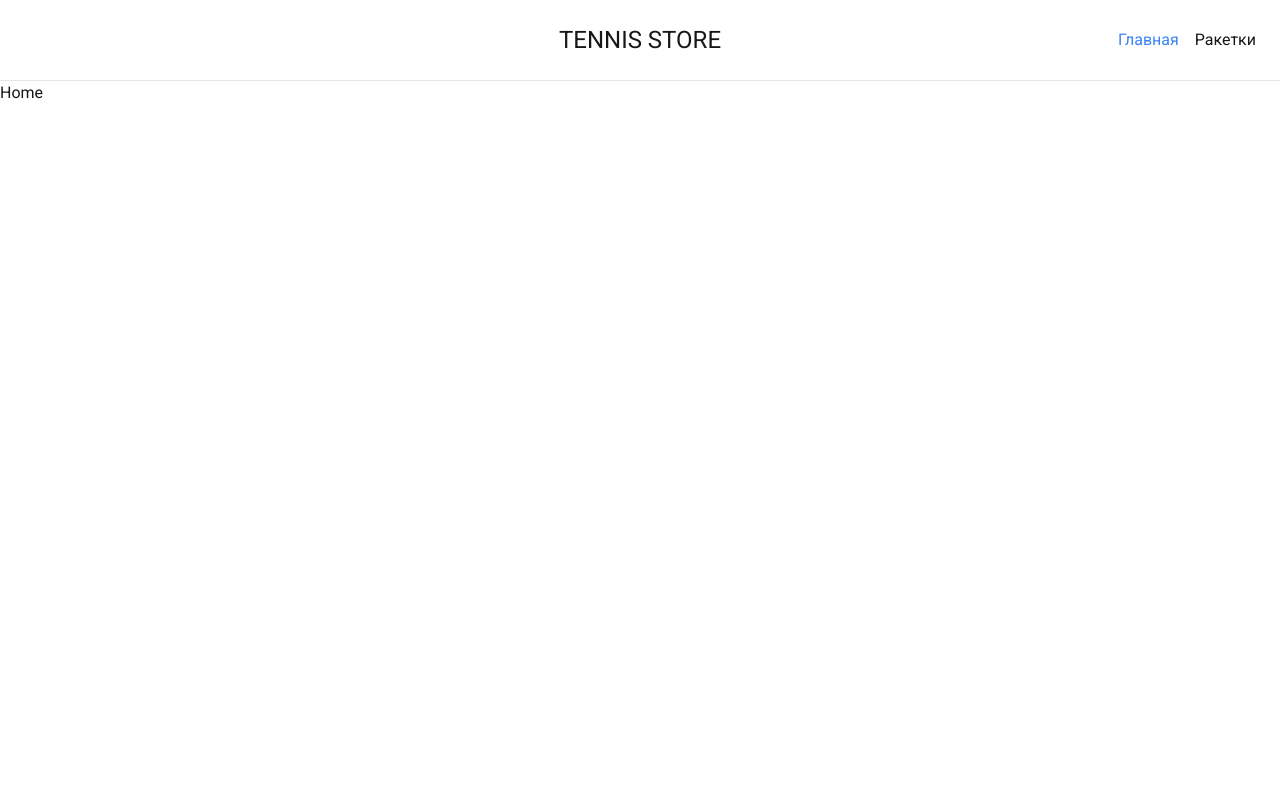
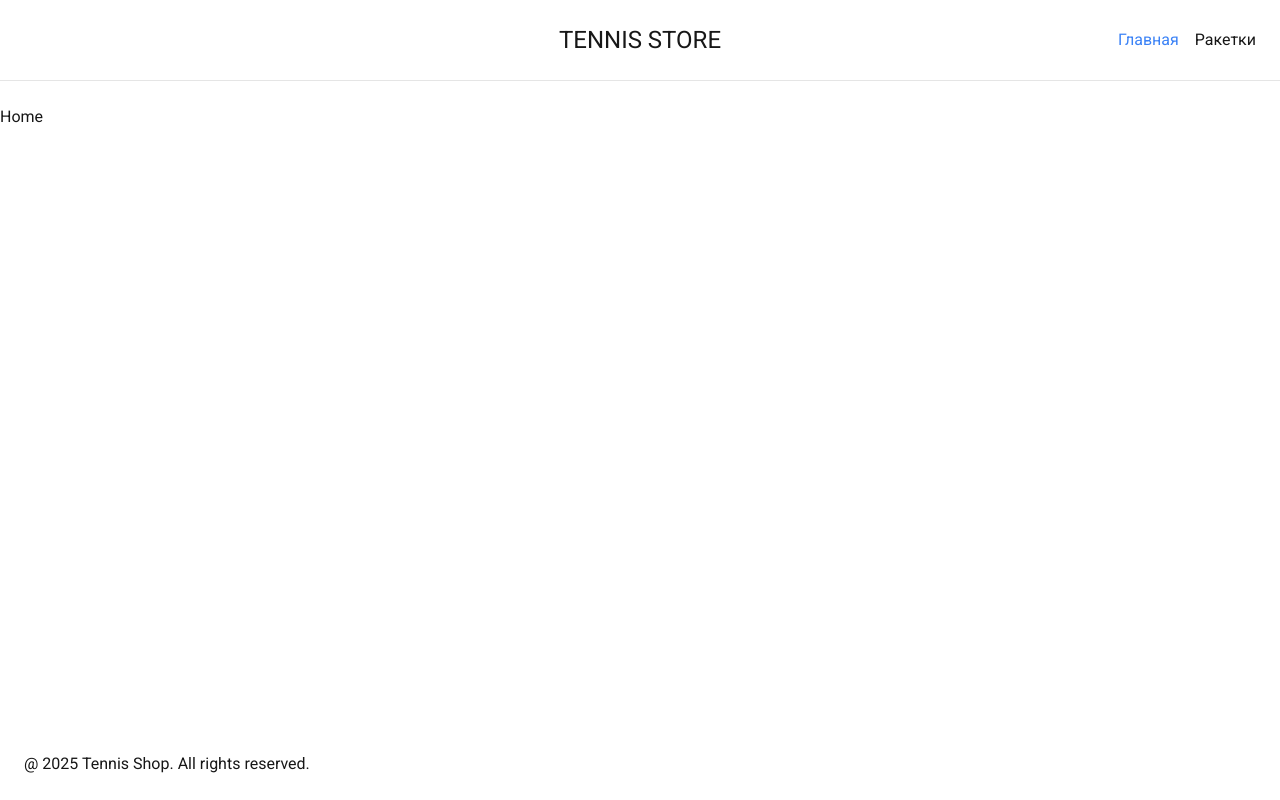
Before and after one commit to DimaChekashov/tennis-shop, a Next.js app: page / in a window 1280 px wide. Built offline with nearby package versions, Linux system fonts and the light colour scheme.

Commit message:
Add Footer

```diff
--- a/src/app/layout.tsx
+++ b/src/app/layout.tsx
@@ -1,8 +1,8 @@
 import { Roboto } from "next/font/google";
 import type { Metadata } from "next";
+import Header from "@/widgets/header";
+import Footer from "@/widgets/footer";
 import "./styles/globals.css";
-import Header from "@/widgets/header";
-import Footer from "@/widgets/footer/Footer";
 
 const roboto = Roboto({ subsets: ["latin"], variable: "--font-roboto" });
 
@@ -18,9 +18,11 @@ export default function RootLayout({
 }>) {
   return (
     <html lang="en">
-      <body className={`${roboto.variable}`}>
+      <body
+        className={`${roboto.variable} grid grid-rows-[auto_1fr_auto] min-h-screen`}
+      >
         <Header />
-        {children}
+        <main>{children}</main>
         <Footer />
       </body>
     </html>
--- /dev/null
+++ b/src/shared/lib/consts.ts
@@ -0,0 +1 @@
+export const CURRENT_YEAR = new Date().getFullYear();
--- a/src/widgets/footer/Footer.tsx
+++ /dev/null
@@ -1,3 +0,0 @@
-export default function Footer() {
-  return <footer></footer>;
-}
--- /dev/null
+++ b/src/widgets/footer/index.ts
@@ -0,0 +1 @@
+export { Footer as default } from "./ui/Footer";
--- /dev/null
+++ b/src/widgets/footer/ui/Footer.tsx
@@ -0,0 +1,9 @@
+import { CURRENT_YEAR } from "@/shared/lib/consts";
+
+export const Footer = () => {
+  return (
+    <footer className="p-6">
+      <p>@ {CURRENT_YEAR} Tennis Shop. All rights reserved.</p>
+    </footer>
+  );
+};
--- a/src/widgets/header/ui/Header.tsx
+++ b/src/widgets/header/ui/Header.tsx
@@ -3,7 +3,7 @@ import { Navigation } from "./Navigation";
 export const Header = () => {
   return (
     <header>
-      <div className="grid grid-cols-3 items-center border-border border-b-1 p-6">
+      <div className="grid grid-cols-3 items-center border-border border-b-1 p-6 mb-6">
         <div className="text-2xl text-center col-start-2">TENNIS STORE</div>
         <Navigation />
       </div>
```
